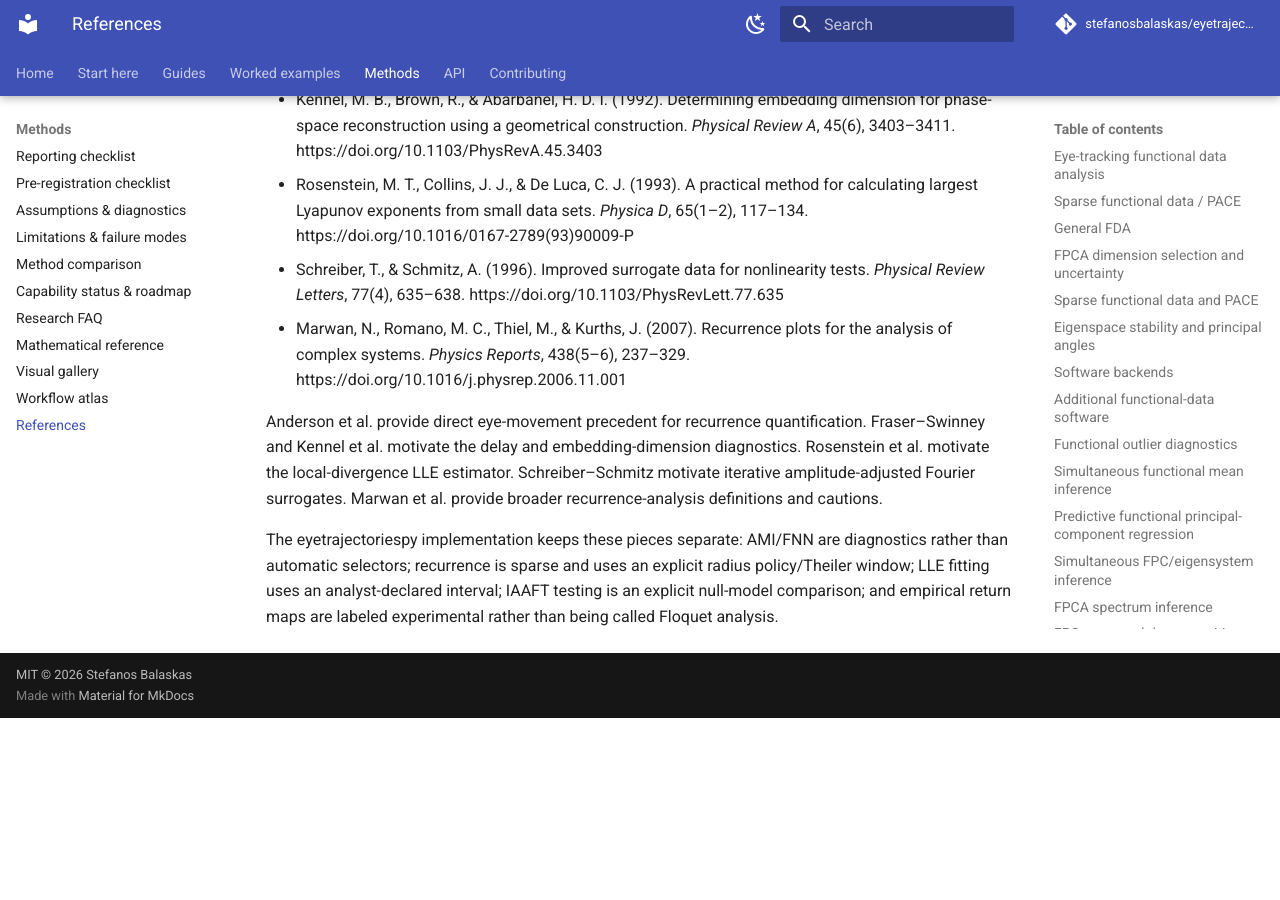
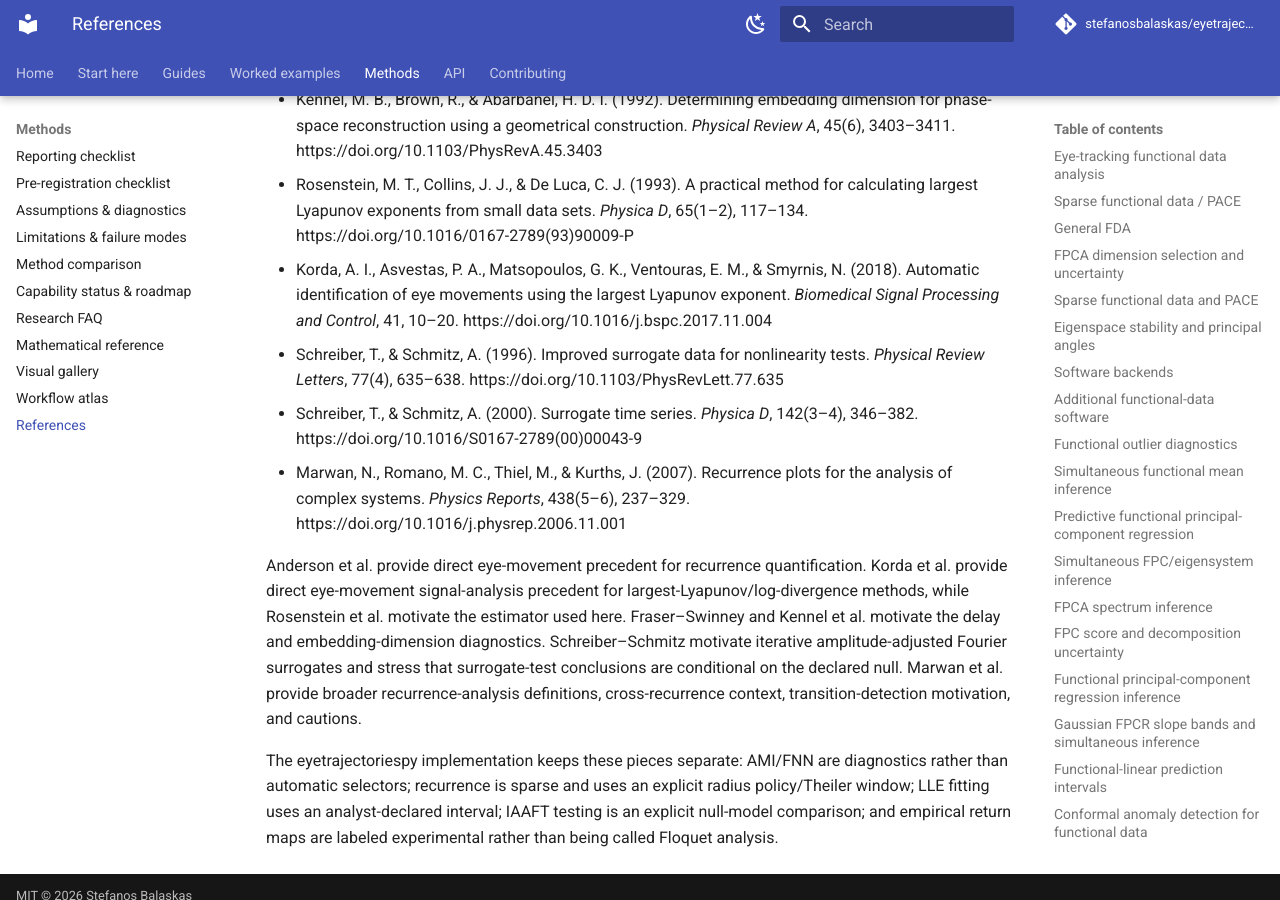
Before and after one commit to stefanosbalaskas/eyetrajectoriespy, an MkDocs documentation site: the page built from docs/methods/references.md, in a window 1280 px wide and 900 px high, scrolled down 8892 px. Built offline with MkDocs 1.6.1 and Material for MkDocs 9.7.7, drawn with Linux system fonts in a browser that asks for light colours; comment, search, counter and statistics services are not loaded; before the commit the page ends 9610 px from its top, so only the background shows below that.

Commit message:
Verify nonlinear evidence chain and add direct eye-movement LLE source

```diff
--- a/docs/methods/references.md
+++ b/docs/methods/references.md
@@ -217,9 +217,11 @@ Exact Clopper-Pearson intervals are used only to describe the finite-bootstrap e
 - Fraser, A. M., & Swinney, H. L. (1986). Independent coordinates for strange attractors from mutual information. *Physical Review A*, 33(2), 1134–1140. https://doi.org/10.1103/PhysRevA.33.1134
 - Kennel, M. B., Brown, R., & Abarbanel, H. D. I. (1992). Determining embedding dimension for phase-space reconstruction using a geometrical construction. *Physical Review A*, 45(6), 3403–3411. https://doi.org/10.1103/PhysRevA.45.3403
 - Rosenstein, M. T., Collins, J. J., & De Luca, C. J. (1993). A practical method for calculating largest Lyapunov exponents from small data sets. *Physica D*, 65(1–2), 117–134. https://doi.org/10.1016/0167-2789(93)90009-P
+- Korda, A. I., Asvestas, P. A., Matsopoulos, G. K., Ventouras, E. M., & Smyrnis, N. (2018). Automatic identification of eye movements using the largest Lyapunov exponent. *Biomedical Signal Processing and Control*, 41, 10–20. https://doi.org/10.1016/j.bspc.2017.11.004
 - Schreiber, T., & Schmitz, A. (1996). Improved surrogate data for nonlinearity tests. *Physical Review Letters*, 77(4), 635–638. https://doi.org/10.1103/PhysRevLett.77.635
+- Schreiber, T., & Schmitz, A. (2000). Surrogate time series. *Physica D*, 142(3–4), 346–382. https://doi.org/10.1016/S0167-2789(00)00043-9
 - Marwan, N., Romano, M. C., Thiel, M., & Kurths, J. (2007). Recurrence plots for the analysis of complex systems. *Physics Reports*, 438(5–6), 237–329. https://doi.org/10.1016/j.physrep.2006.11.001
 
-Anderson et al. provide direct eye-movement precedent for recurrence quantification. Fraser–Swinney and Kennel et al. motivate the delay and embedding-dimension diagnostics. Rosenstein et al. motivate the local-divergence LLE estimator. Schreiber–Schmitz motivate iterative amplitude-adjusted Fourier surrogates. Marwan et al. provide broader recurrence-analysis definitions and cautions.
+Anderson et al. provide direct eye-movement precedent for recurrence quantification. Korda et al. provide direct eye-movement signal-analysis precedent for largest-Lyapunov/log-divergence methods, while Rosenstein et al. motivate the estimator used here. Fraser–Swinney and Kennel et al. motivate the delay and embedding-dimension diagnostics. Schreiber–Schmitz motivate iterative amplitude-adjusted Fourier surrogates and stress that surrogate-test conclusions are conditional on the declared null. Marwan et al. provide broader recurrence-analysis definitions, cross-recurrence context, transition-detection motivation, and cautions.
 
 The eyetrajectoriespy implementation keeps these pieces separate: AMI/FNN are diagnostics rather than automatic selectors; recurrence is sparse and uses an explicit radius policy/Theiler window; LLE fitting uses an analyst-declared interval; IAAFT testing is an explicit null-model comparison; and empirical return maps are labeled experimental rather than being called Floquet analysis.
```
